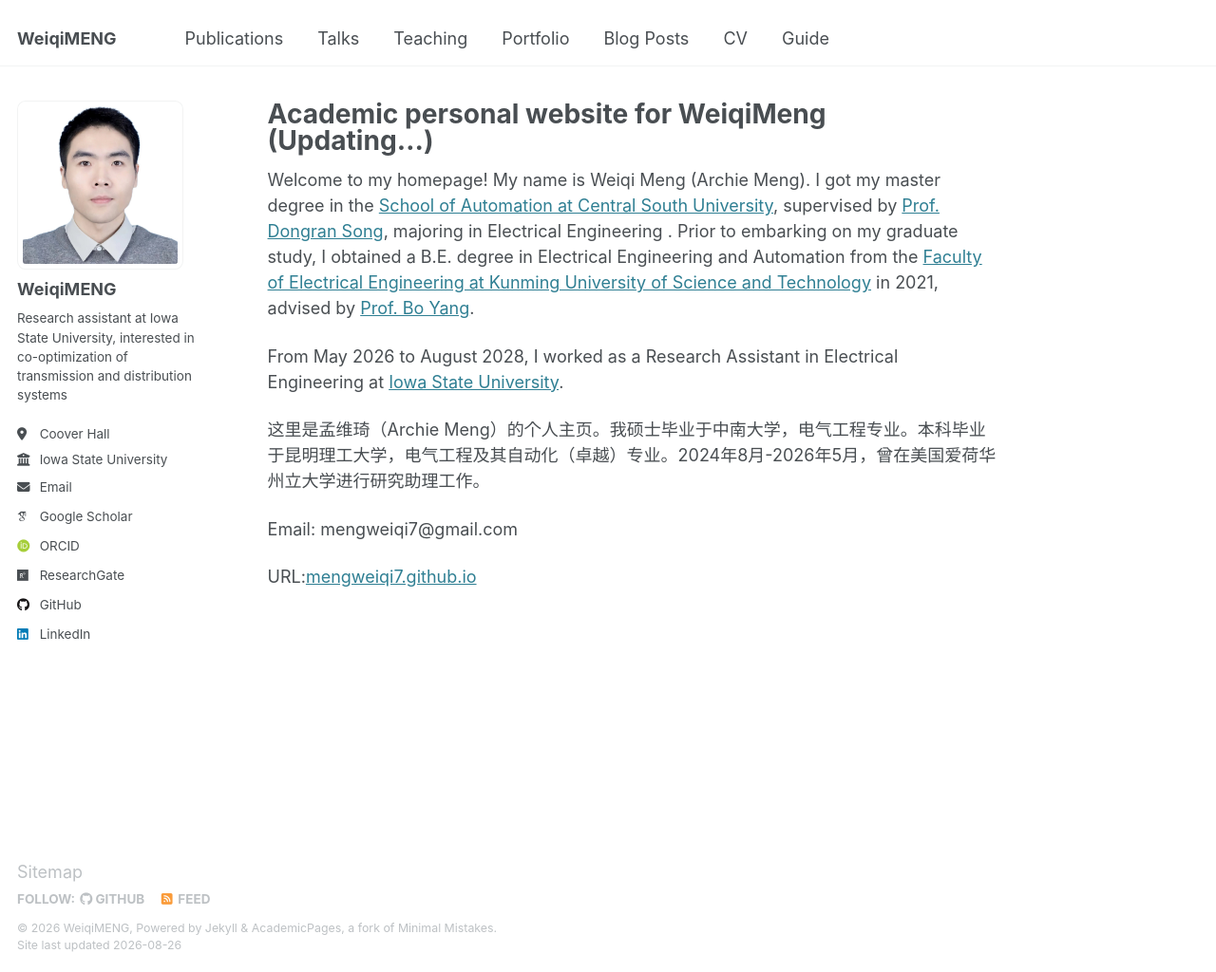
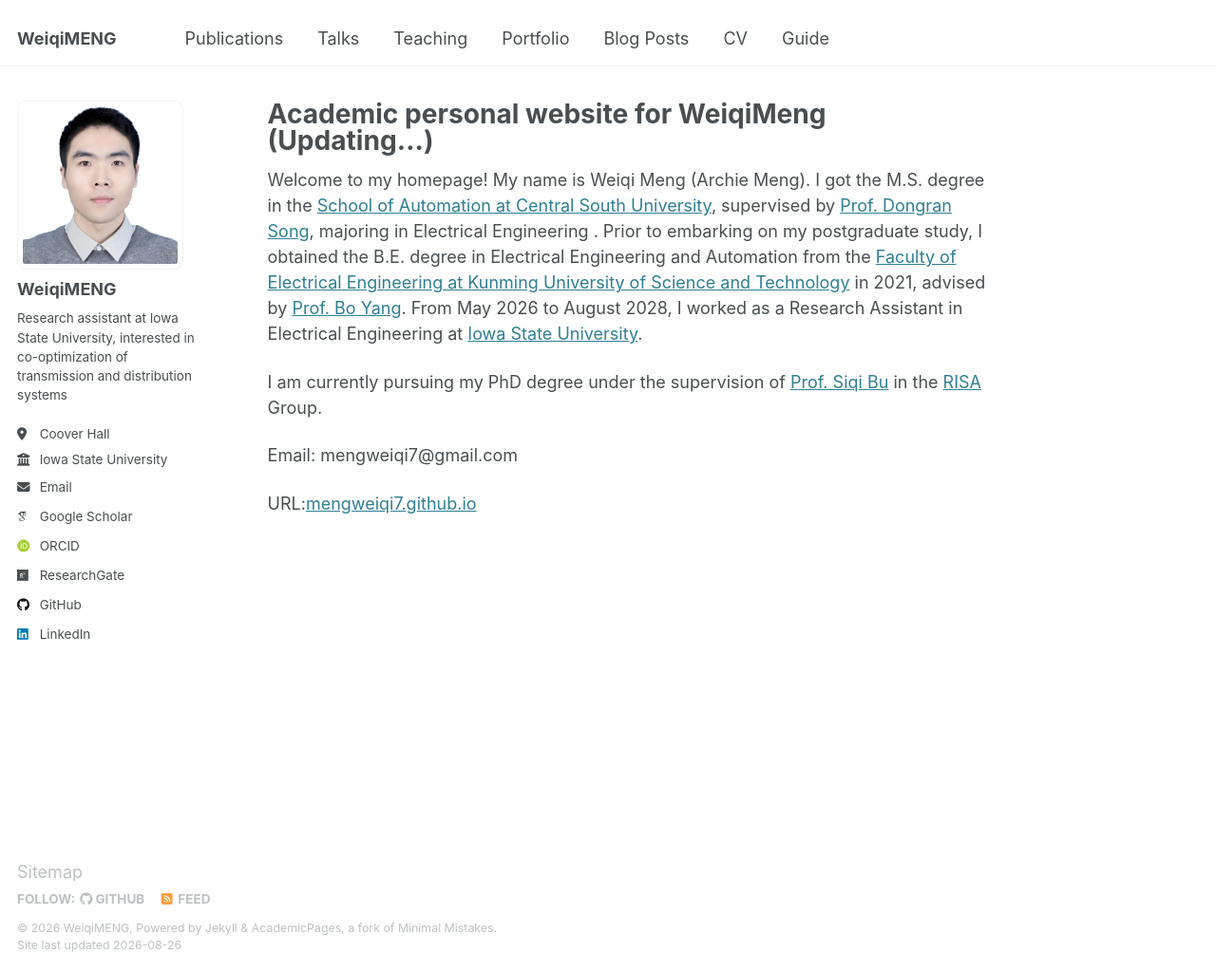
Before and after one commit to mengweiqi7/mengweiqi7.github.io, a Jekyll site: the page built from _pages/about.md, in a window 1280 px wide and 1024 px high. Shown: the whole window at 95% size. Built offline with Jekyll 4.4.1, drawn with Linux system fonts in a browser that asks for light colours; some web fonts are replaced.

Commit message:
Update about.md

```diff
--- a/_pages/about.md
+++ b/_pages/about.md
@@ -10,11 +10,10 @@ redirect_from:
 {{<figure src="/image/Myself.jpg" caption="Taken in Iowa, USA, in October 2025." width="365">}}
 
 
-Welcome to my homepage! My name is Weiqi Meng (Archie Meng). I got my master degree in the [School of Automation at Central South University](https://soa.csu.edu.cn/), supervised by [Prof. Dongran Song](https://faculty.csu.edu.cn/songdongran1/zh_CN/index.htm), majoring in Electrical Engineering . Prior to embarking on my graduate study, I obtained a B.E. degree in Electrical Engineering and Automation from the [Faculty of Electrical Engineering at Kunming University of Science and Technology](https://pwee.kmust.edu.cn/index.htm) in 2021, advised by [Prof. Bo Yang](https://pwee.kmust.edu.cn/info/1036/1143.htm).
+Welcome to my homepage! My name is Weiqi Meng (Archie Meng). I got the M.S. degree in the [School of Automation at Central South University](https://soa.csu.edu.cn/), supervised by [Prof. Dongran Song](https://faculty.csu.edu.cn/songdongran1/zh_CN/index.htm), majoring in Electrical Engineering . Prior to embarking on my postgraduate study, I obtained the B.E. degree in Electrical Engineering and Automation from the [Faculty of Electrical Engineering at Kunming University of Science and Technology](https://pwee.kmust.edu.cn/index.htm) in 2021, advised by [Prof. Bo Yang](https://pwee.kmust.edu.cn/info/1036/1143.htm). From May 2026 to August 2028, I worked as a Research Assistant in Electrical Engineering at [Iowa State University](https://www.iastate.edu/).
 
-From May 2026 to August 2028, I worked as a Research Assistant in Electrical Engineering at [Iowa State University](https://www.iastate.edu/).
+I am currently pursuing my PhD degree under the supervision of [Prof. Siqi Bu](https://www.polyu.edu.hk/eee/people/academic-staff-and-teaching-staff/prof-bu-siqi/) in the [RISA](https://www.researchgate.net/lab/RISA-PolyU-Siqi-Bu) Group.
 
-这里是孟维琦（Archie Meng）的个人主页。我硕士毕业于中南大学，电气工程专业。本科毕业于昆明理工大学，电气工程及其自动化（卓越）专业。2024年8月-2026年5月，曾在美国爱荷华州立大学进行研究助理工作。
 
 
 
```
